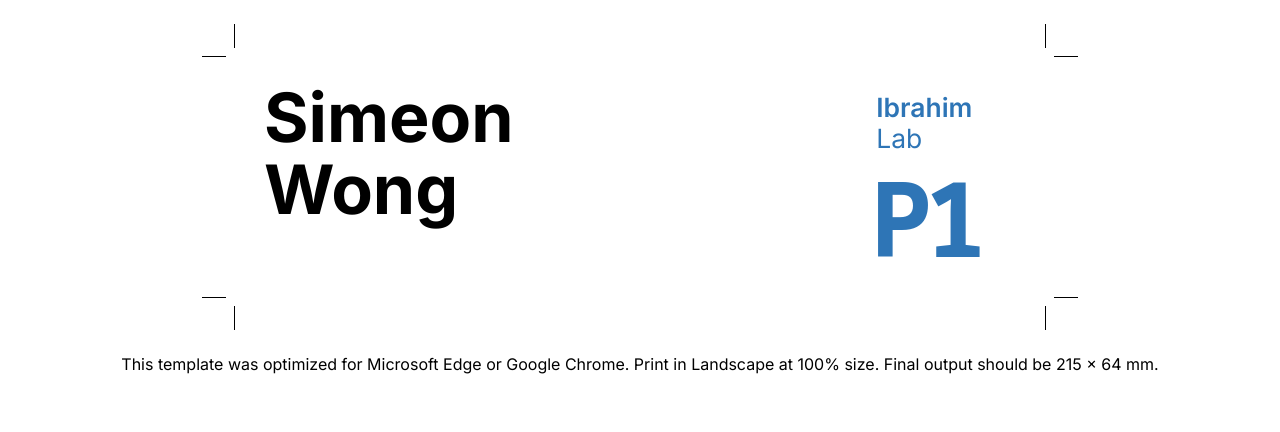
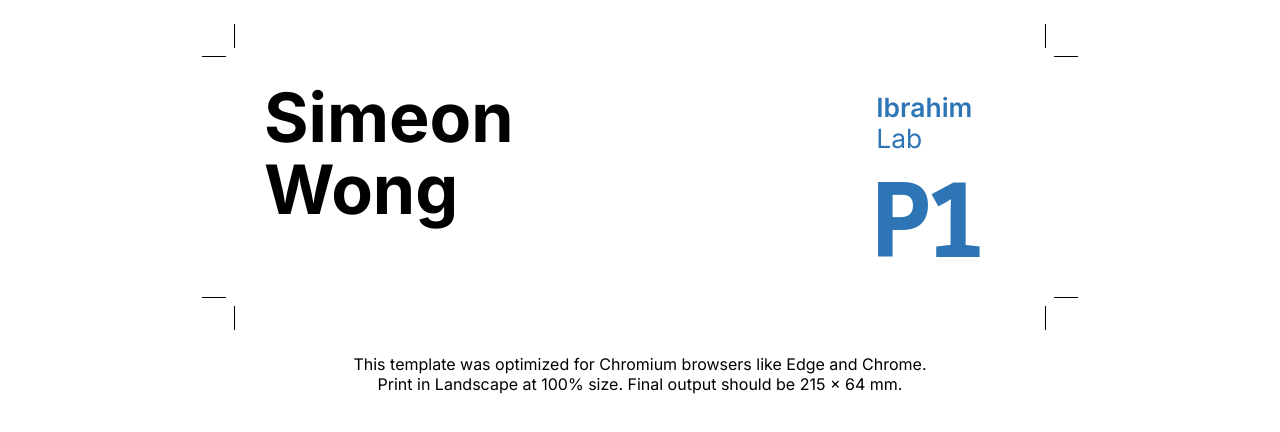
Before and after one commit to gmilab/pgcrl-nametags, a plain HTML site: page index.html in a window 1280 px wide. Drawn offline with Linux system fonts and the light colour scheme.

Commit message:
Update index.html

```diff
--- a/index.html
+++ b/index.html
@@ -115,7 +115,7 @@
     </div>
 
     <p class="instructions">
-        This template was optimized for Microsoft Edge or Google Chrome. Print in Landscape at 100% size. Final output should be 215 x 64 mm.
+        This template was optimized for Chromium browsers like Edge and Chrome.<br>Print in Landscape at 100% size. Final output should be 215 x 64 mm.
     </p>
 </body>
 
```
